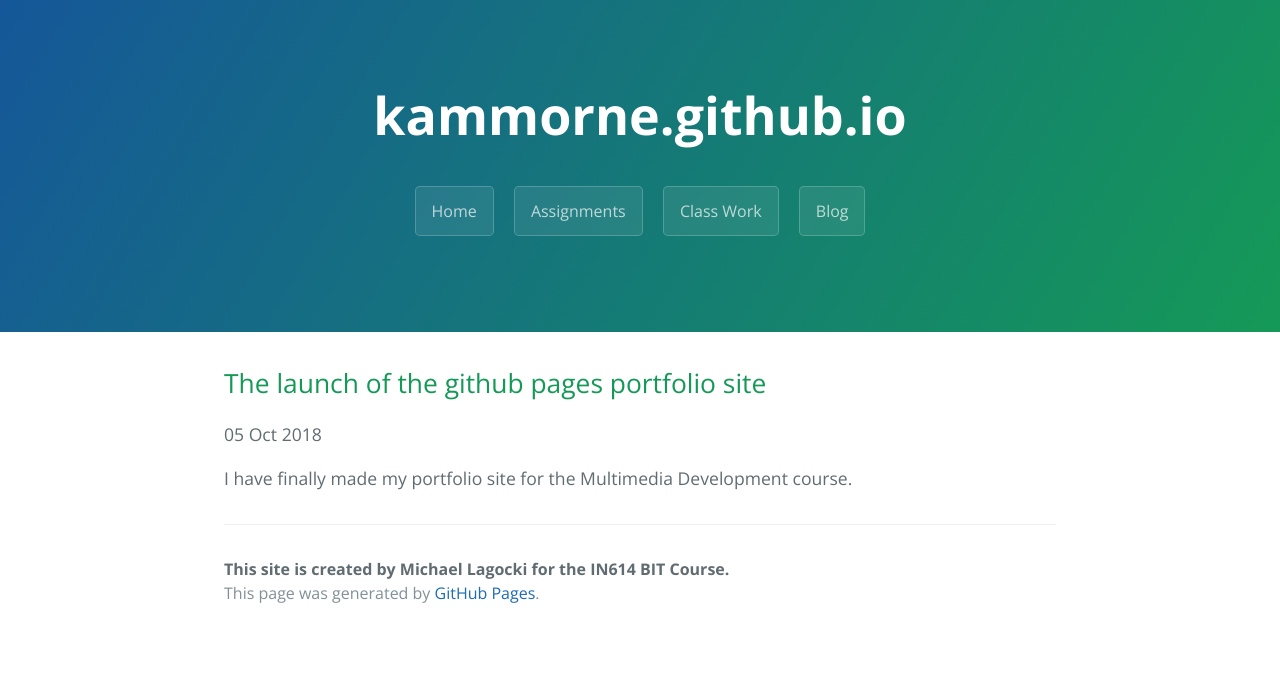
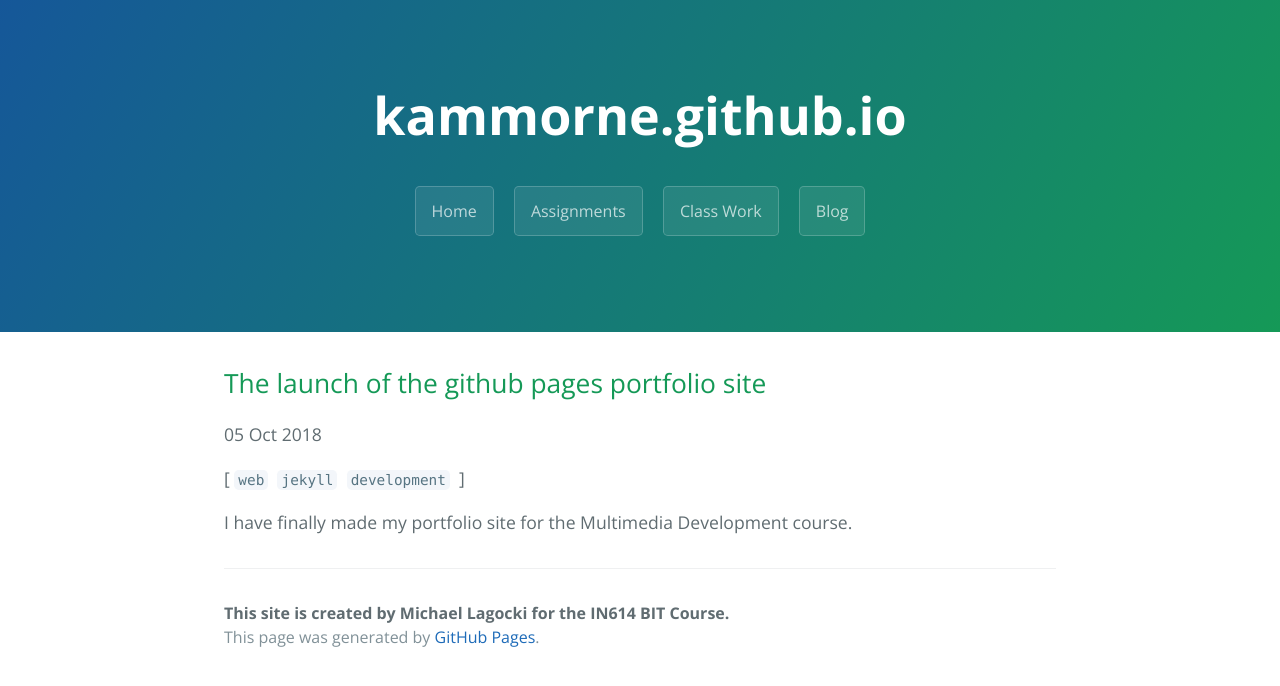
Before and after one commit to kammorne/kammorne.github.io, a Jekyll site: the page built from _posts/2018-10-05-Create-Jekyll-Website.md, in a window 1280 px wide, cut to the strip 104-790 px from the top of the page. Built offline with Jekyll 4.4.1, drawn with Linux system fonts in a browser that asks for light colours.

Commit message:
Update post.html
Add code for tags

```diff
--- a/_layouts/post.html
+++ b/_layouts/post.html
@@ -3,5 +3,11 @@
 ---
 <h2>{{ page.title }}</h2>
 <p class="meta">{{ page.date | date_to_string }}</p>
+<span>[
+  {% for tag in page.tags %}
+    {% capture tag_name %}{{ tag }}{% endcapture %}
+    <a href="/tag/{{ tag_name }}"><code class="highligher-rouge"><nobr>{{ tag_name }}</nobr></code>&nbsp;</a>
+  {% endfor %}
+]</span>
 
 {{ content }}
```
